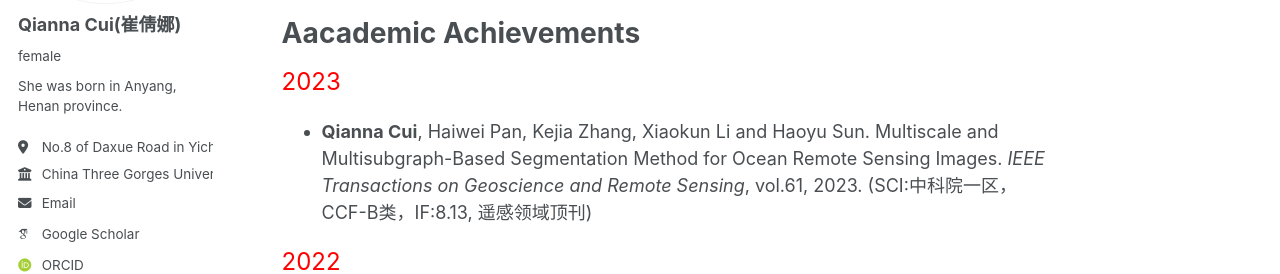
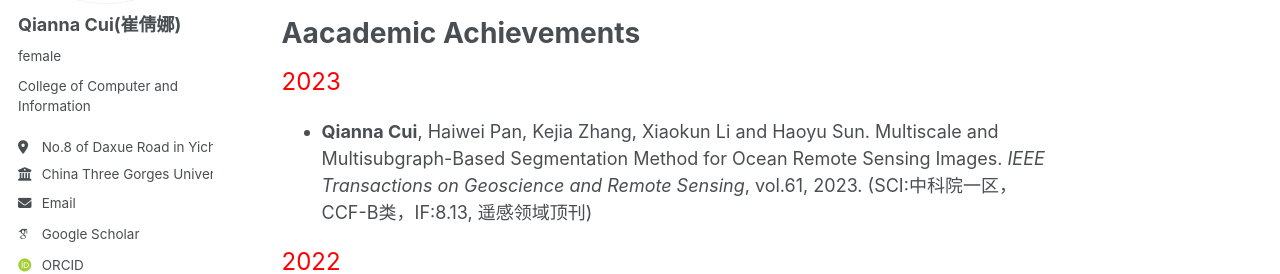
Before and after one commit to cuiqianna/cuiqianna.github.io, a Jekyll site: the page built from _pages/about.md, in a window 1280 px wide. Shown: the part 229-503 px from the top of the page. Built offline with Jekyll 4.4.1, drawn with Linux system fonts in a browser that asks for light colours; some web fonts are replaced.

Commit message:
config.yml

```diff
--- a/_config.yml
+++ b/_config.yml
@@ -25,7 +25,7 @@ author:
   avatar           : "IMG_2080.JPG"
   name             : "Qianna Cui(崔倩娜)"
   pronouns         : "female"
-  bio              : "She was born in Anyang, Henan province."
+  bio              : "College of Computer and Information"
   location         : "No.8 of Daxue Road in Yichang, Hubei province"
   employer         : "China Three Gorges University"
   uri              : # URL
```
